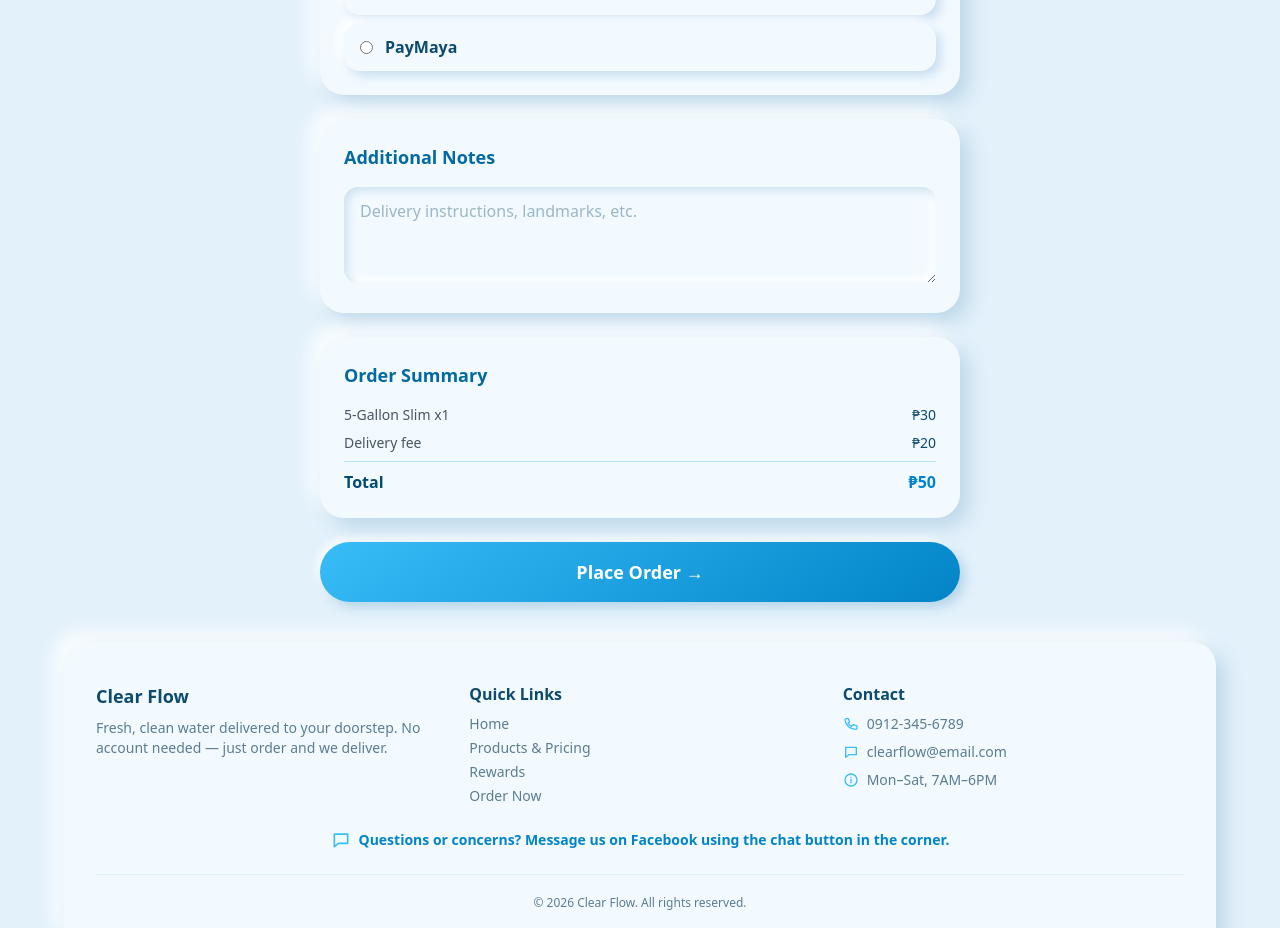
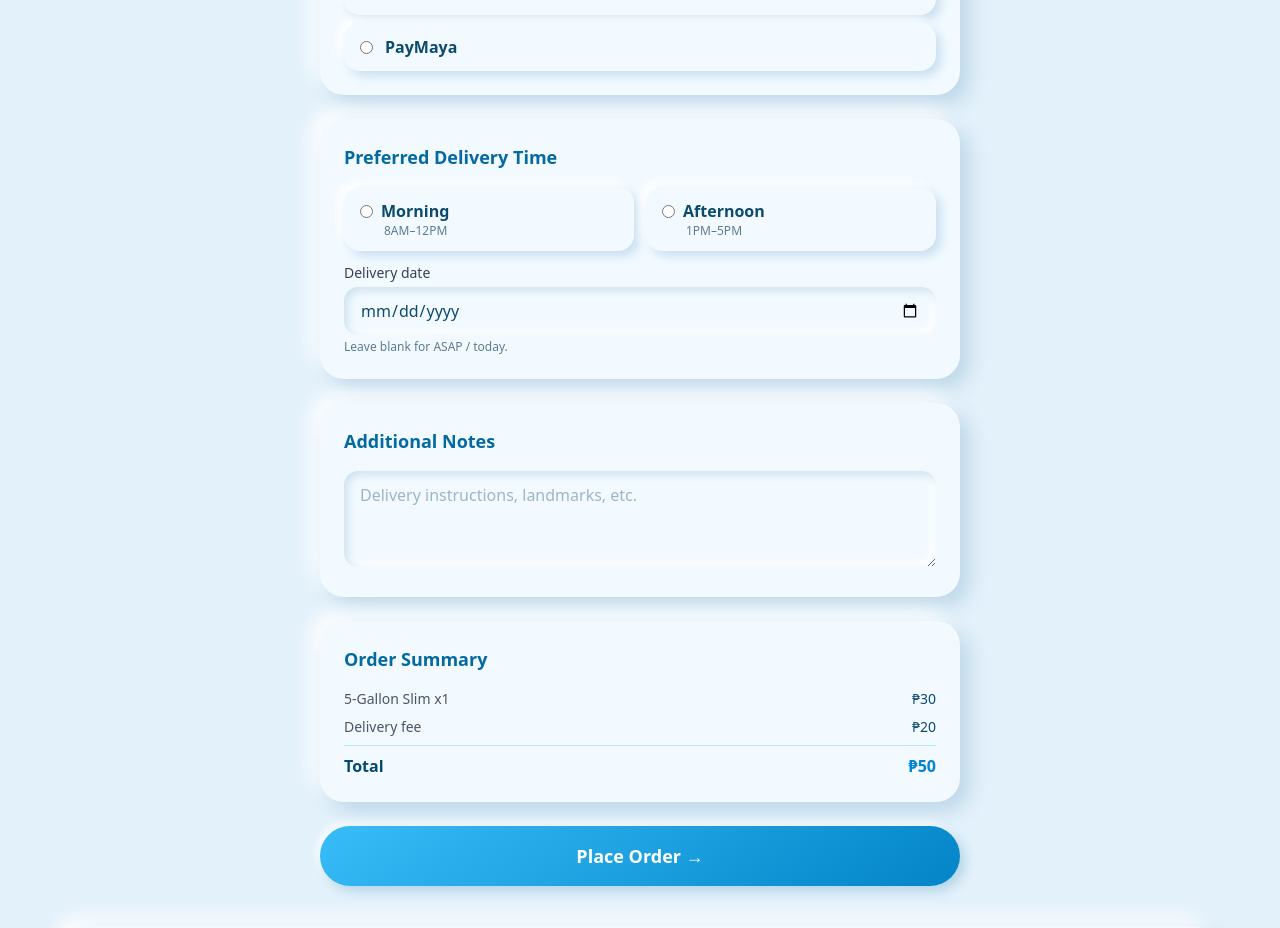
Before and after one commit to nexusuper/CLEAR-FLOW, a Next.js app: page /order in a window 1280 px wide. Shown: the part 1333-2261 px from the top of the page. Built offline with nearby package versions, Linux system fonts and the light colour scheme; no server answers.

Commit message:
feat(orders): add AM/PM delivery time slots to order form and APIs

```diff
--- a/pages/api/fb-orders.js
+++ b/pages/api/fb-orders.js
@@ -26,6 +26,7 @@ const FbOrderSchema = z.object({
   barangay: z.string().max(200).optional(),
   product_type: z.string().max(50).optional(),
   notes: z.string().max(1000).optional(),
+  delivery_slot: z.enum(['am', 'pm']).optional(),
 });
 
 
@@ -97,7 +98,7 @@ export default async function handler(req, res) {
         payment_method, gcash_number, reference_number,
         notes, total_amount, created_at, messenger_psid,
         voucher_count, voucher_discount, reward_requested,
-        phone_normalized
+        phone_normalized, delivery_slot
       ) VALUES (
         ${id}, ${customer_name}, ${phone}, ${address}, ${barangay},
         ${productKey}, ${product.size}, ${quantity},
@@ -105,7 +106,7 @@ export default async function handler(req, res) {
         ${'cod'}, ${null}, ${null},
         ${notes}, ${total_amount}, ${created_at}, ${messenger_psid},
         ${0}, ${0}, ${0},
-        ${normalizePhone(phone)}
+        ${normalizePhone(phone)}, ${b.delivery_slot || null}
       )
     `;
   } catch (err) {
--- a/pages/api/orders.js
+++ b/pages/api/orders.js
@@ -26,6 +26,8 @@ const OrderSchema = z.object({
   total_amount: z.coerce.number().min(0),
   reward_requested: z.coerce.number().int().min(0).max(50).optional().default(0),
   reward_code: z.string().max(10).optional().nullable(),
+  delivery_slot: z.enum(['am', 'pm']).optional().nullable(),
+  delivery_date: z.string().max(20).optional().nullable(),
 });
 
 export default async function handler(req, res) {
@@ -107,6 +109,7 @@ export default async function handler(req, res) {
       need_container, container_quantity,
       payment_method, gcash_number, reference_number,
       notes, total_amount, reward_requested, reward_code,
+      delivery_slot, delivery_date,
     } = parsed.data;
 
     const normPhone = normalizePhone(phone);
@@ -168,7 +171,7 @@ export default async function handler(req, res) {
           payment_method, gcash_number, reference_number,
           notes, total_amount, created_at,
           voucher_count, voucher_discount, reward_requested,
-          phone_normalized
+          phone_normalized, delivery_slot, delivery_date
         ) VALUES (
           ${id}, ${customer_name}, ${phone}, ${address}, ${barangay},
           ${product_type}, ${container_size}, ${quantity},
@@ -176,7 +179,7 @@ export default async function handler(req, res) {
           ${payment_method}, ${gn}, ${rn},
           ${nt}, ${finalTotal}, ${created_at},
           ${voucher_count}, ${voucher_discount}, ${reward_requested_store},
-          ${normPhone}
+          ${normPhone}, ${delivery_slot || null}, ${delivery_date || null}
         )
       `;
     } catch (err) {
--- a/pages/api/orders/[id].js
+++ b/pages/api/orders/[id].js
@@ -43,6 +43,8 @@ export default async function handler(req, res) {
           voucher_count: order.voucher_count,
           voucher_discount: order.voucher_discount,
           reward_requested: order.reward_requested,
+          delivery_slot: order.delivery_slot,
+          delivery_date: order.delivery_date,
         });
       }
     }
--- a/pages/order.js
+++ b/pages/order.js
@@ -23,6 +23,8 @@ export default function Order() {
     gcash_number: '',
     reference_number: '',
     notes: '',
+    delivery_slot: '',
+    delivery_date: '',
   });
   const [loading, setLoading] = useState(false);
   const [error, setError] = useState('');
@@ -143,6 +145,8 @@ export default function Order() {
           total_amount: baseTotal,
           reward_requested: rewardCount,
           reward_code: codeApplied ? codeInput : null,
+          delivery_slot: form.delivery_slot || null,
+          delivery_date: form.delivery_date || null,
         }),
       });
       const data = await res.json();
@@ -332,6 +336,30 @@ export default function Order() {
             )}
           </ClayCard>
 
+          {/* Delivery Time */}
+          <ClayCard className="p-6">
+            <h2 className="text-lg font-display font-semibold text-clay-ink2 mb-4">Preferred Delivery Time</h2>
+            <div className="grid grid-cols-2 gap-3">
+              {[
+                { id: 'am', label: 'Morning', sub: '8AM–12PM' },
+                { id: 'pm', label: 'Afternoon', sub: '1PM–5PM' },
+              ].map((s) => (
+                <label key={s.id} className={`flex flex-col rounded-2xl px-4 py-3 cursor-pointer clay-tile ${form.delivery_slot === s.id ? 'clay-tile-selected' : ''}`}>
+                  <div className="flex items-center gap-2">
+                    <input type="radio" name="delivery_slot" value={s.id} checked={form.delivery_slot === s.id} onChange={() => set('delivery_slot', s.id)} className="accent-clay-sky" />
+                    <span className="font-semibold text-clay-ink">{s.label}</span>
+                  </div>
+                  <span className="text-xs text-clay-muted ml-6">{s.sub}</span>
+                </label>
+              ))}
+            </div>
+            <div className="mt-3">
+              <label className="block text-sm font-medium text-gray-700 mb-1">Delivery date</label>
+              <input type="date" value={form.delivery_date} onChange={(e) => set('delivery_date', e.target.value)} className="clay-input" />
+              <p className="text-xs text-clay-muted mt-1">Leave blank for ASAP / today.</p>
+            </div>
+          </ClayCard>
+
           {/* Notes */}
           <ClayCard className="p-6">
             <h2 className="text-lg font-display font-semibold text-clay-ink2 mb-4">Additional Notes</h2>
--- a/pages/order/confirmation.js
+++ b/pages/order/confirmation.js
@@ -98,6 +98,12 @@ export default function Confirmation() {
                   <span className="text-gray-500">Payment</span>
                   <span className="font-medium capitalize">{order.payment_method === 'cod' ? 'Cash on Delivery' : order.payment_method}</span>
                 </div>
+                {order.delivery_slot && (
+                  <div className="flex justify-between">
+                    <span className="text-gray-500">Delivery Time</span>
+                    <span className="font-medium">{order.delivery_slot === 'am' ? 'Morning (8AM–12PM)' : 'Afternoon (1PM–5PM)'}{order.delivery_date ? ` · ${order.delivery_date}` : ''}</span>
+                  </div>
+                )}
                 <div className="flex justify-between border-t border-sky-50 pt-2">
                   <span className="text-gray-700 font-bold">Total</span>
                   <span className="text-sky-600 font-bold">₱{order.total_amount}</span>
```
